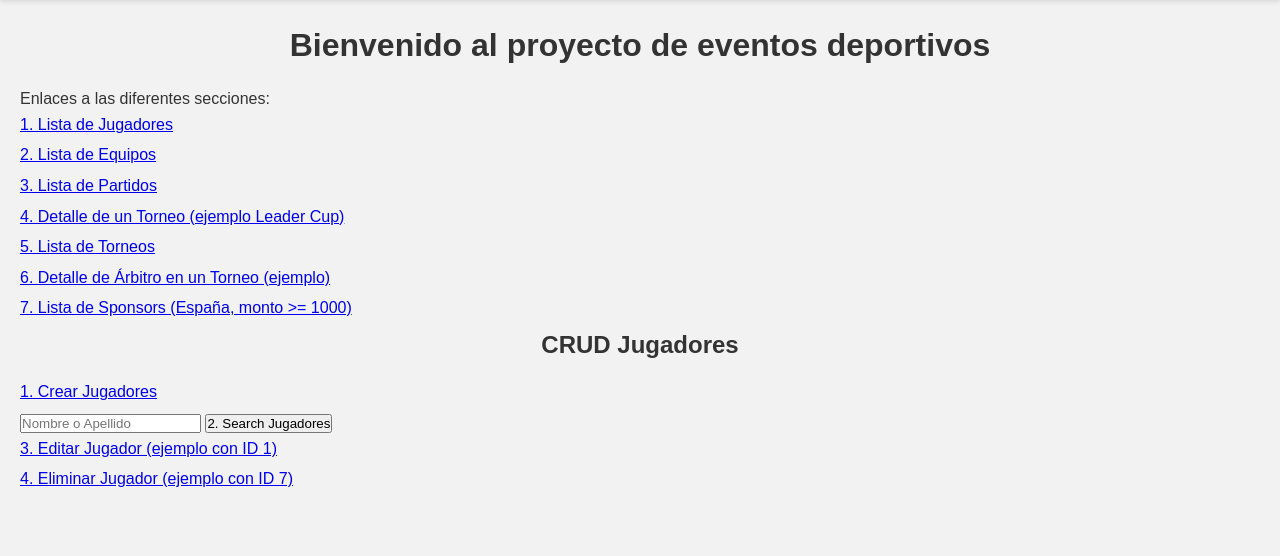
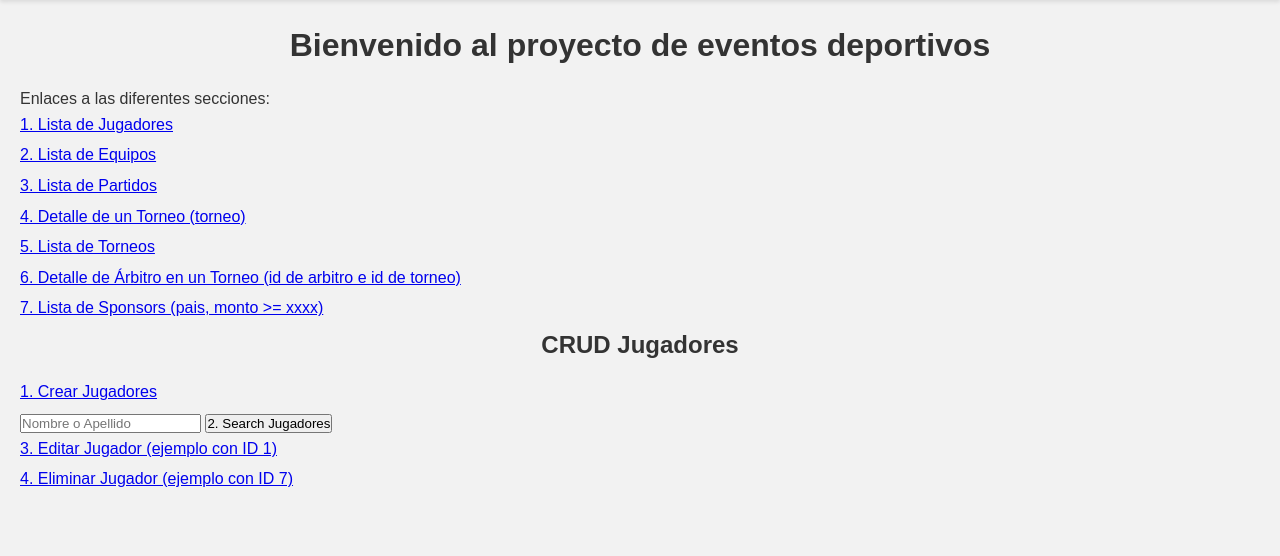
Before and after one commit to carlosroblesdominguez/proyecto-parte1_CarlosRoblesDominguez, a Django app: page / in a window 1280 px wide. Shown: the part 70-626 px from the top of the page. Run offline with Django 5.2, Linux system fonts and the light colour scheme.

Commit message:
un par de cambios de ruta orden y html index

```diff
--- a/eventos_deportivos/templates/eventos_deportivos/detalle_equipo.html
+++ b/eventos_deportivos/templates/eventos_deportivos/equipos/detalle_equipo.html
@@ -1,4 +1,4 @@
-{% extends "./base.html" %}
+{% extends "../base.html" %}
 {% block title %}Detalle Equipo{% endblock %}
 
 {% block contenido %}
--- a/eventos_deportivos/templates/eventos_deportivos/lista_equipos.html
+++ b/eventos_deportivos/templates/eventos_deportivos/equipos/lista_equipos.html
@@ -1,4 +1,4 @@
-{% extends "./base.html" %}
+{% extends "../base.html" %}
 {% block title %}Lista de Equipos{% endblock %}
 
 {% block contenido %}
--- a/eventos_deportivos/templates/eventos_deportivos/index.html
+++ b/eventos_deportivos/templates/eventos_deportivos/index.html
@@ -10,10 +10,10 @@
     <li><a href="{% url 'lista_jugadores' %}">1. Lista de Jugadores</a></li>
     <li><a href="{% url 'lista_equipos' %}">2. Lista de Equipos</a></li>
     <li><a href="{% url 'lista_partidos' %}">3. Lista de Partidos</a></li>
-    <li><a href="{% url 'detalle_torneo' nombre_torneo='Leader Cup' %}">4. Detalle de un Torneo (ejemplo Leader Cup)</a></li>
+    <li><a href="{% url 'detalle_torneo' nombre_torneo='Leader Cup' %}">4. Detalle de un Torneo (torneo)</a></li>
     <li><a href="{% url 'lista_torneos' %}">5. Lista de Torneos</a></li>
-    <li><a href="{% url 'detalle_arbitro_torneo' arbitro_id=1 torneo_id=1 %}">6. Detalle de Árbitro en un Torneo (ejemplo)</a></li>
-    <li><a href="{% url 'lista_sponsors' pais='España' monto_min=1000 %}">7. Lista de Sponsors (España, monto >= 1000)</a></li>
+    <li><a href="{% url 'detalle_arbitro_torneo' arbitro_id=1 torneo_id=1 %}">6. Detalle de Árbitro en un Torneo (id de arbitro e id de torneo)</a></li>
+    <li><a href="{% url 'lista_sponsors' pais='España' monto_min=1000 %}">7. Lista de Sponsors (pais, monto >= xxxx)</a></li>
 </ul>
 <h2>CRUD Jugadores</h2>
 <ul>
--- a/eventos_deportivos/views.py
+++ b/eventos_deportivos/views.py
@@ -124,7 +124,7 @@ def detalle_equipo(request, equipo_id):
         "equipo": equipo,
         "jugadores_equipo": jugadores_equipo
     }
-    return render(request, "eventos_deportivos/detalle_equipo.html", contexto)
+    return render(request, "eventos_deportivos/equipos/detalle_equipo.html", contexto)
 
 # ----------------------------
 # URL4: Lista de partidos
@@ -217,7 +217,7 @@ def lista_equipos(request):
     contexto = {
         "equipos": equipos
     }
-    return render(request, "eventos_deportivos/lista_equipos.html", contexto)
+    return render(request, "eventos_deportivos/equipos/lista_equipos.html", contexto)
 
 # ----------------------------
 # URL7: Detalle de torneos por nombre (r_path)
```
